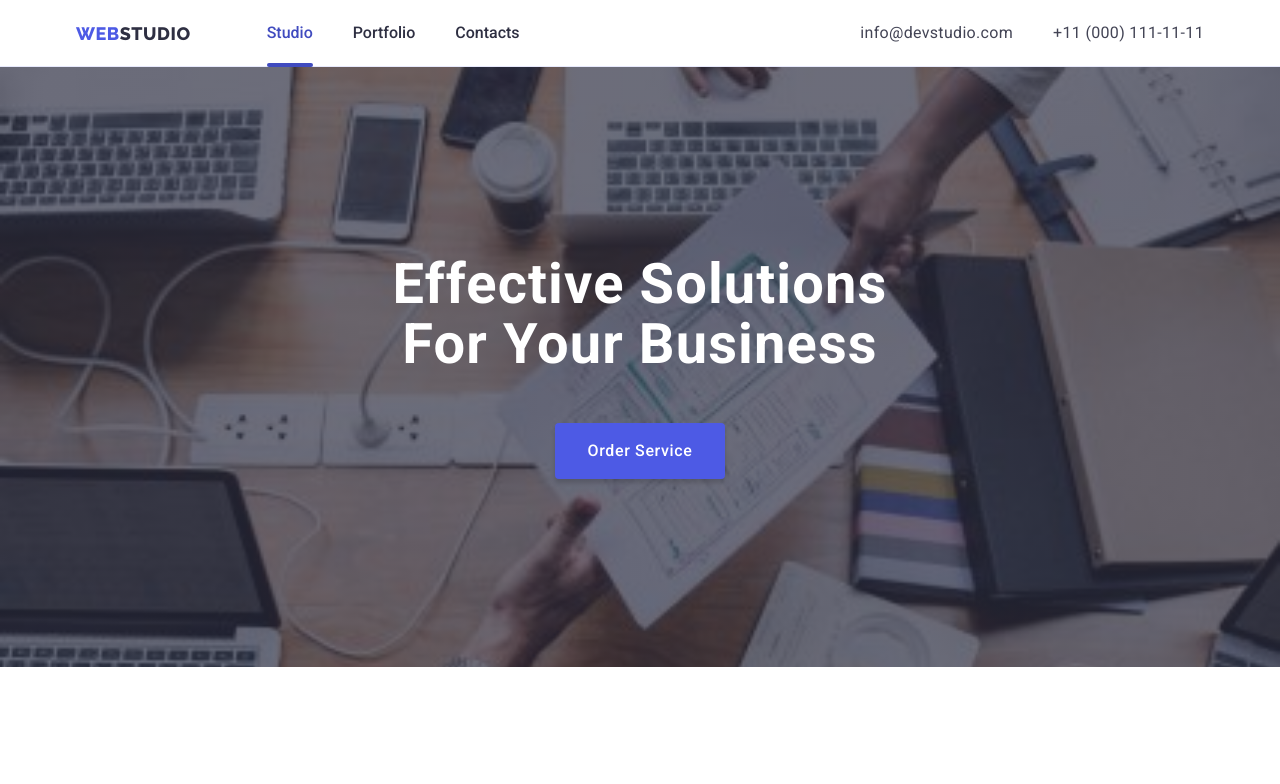
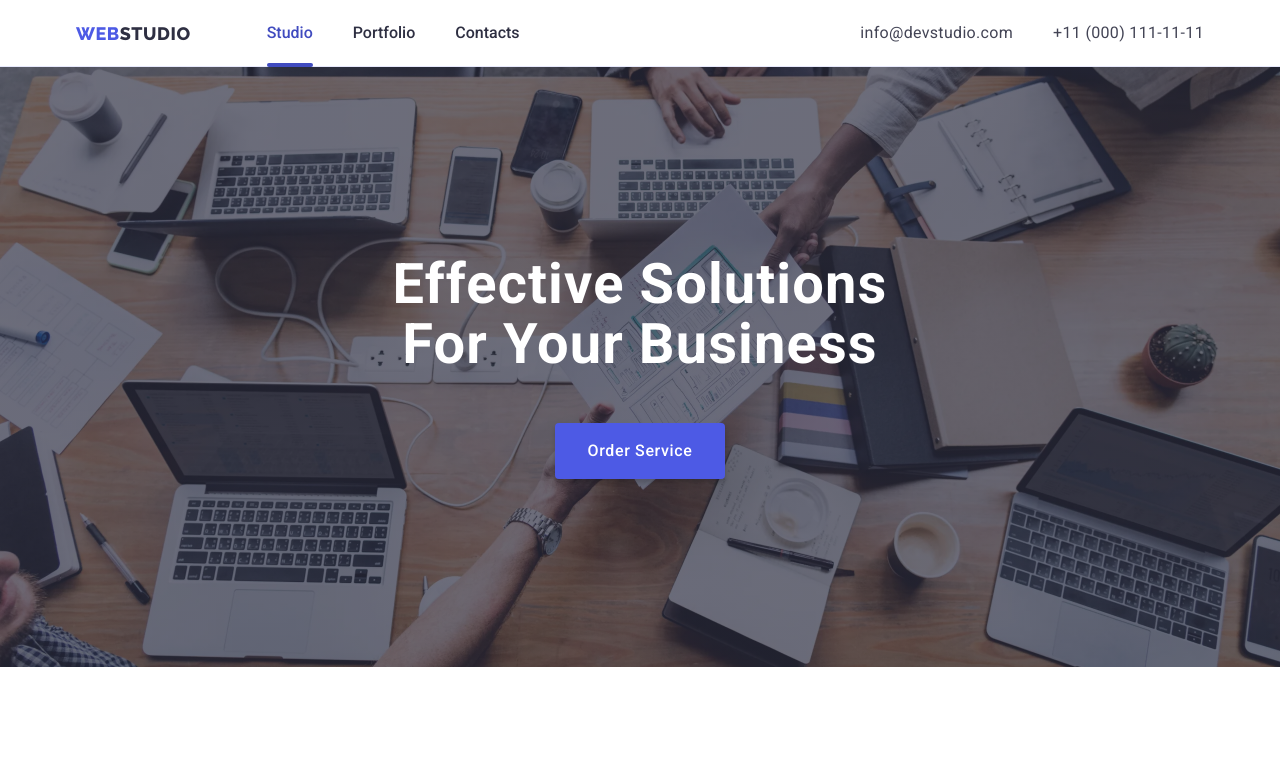
Before and after one commit to IrynaDidkivska/goit-markup-hw-07, a plain HTML site: page index.html in a window 1280 px wide. Shown: the top 784 px of the page. Drawn offline with nearby package versions, Linux system fonts and the light colour scheme.

Commit message:
add hero bgi

```diff
--- a/css/styles.css
+++ b/css/styles.css
@@ -373,6 +373,7 @@ ol {
   max-width: 1440px;
   margin-left: auto;
   margin-right: auto;
+
   background-image: linear-gradient(rgba(46, 47, 66, 0.7), rgba(46, 47, 66, 0.7)),
     url(../images/hero-mb.jpg);
   background-size: cover;
@@ -380,16 +381,119 @@ ol {
   background-repeat: no-repeat;
   background-color: rgba(46, 47, 66, 0.7);
 
-  background-image: -webkit-gradient(linear-gradient(rgba(46, 47, 66, 0.7), rgba(46, 47, 66, 0.7))),
+  background-image: -webkit-gradient(
+      linear,
+      left top,
+      left bottom,
+      color-stop(0%, rgba(46, 47, 66, 0.7)),
+      color-stop(100%, rgba(46, 47, 66, 0.7))
+    ),
     -webkit-image-set(url(../images/hero-mb.webp) 1x);
   background-size: cover;
   background-position: center;
   background-repeat: no-repeat;
+
+  background-image: linear-gradient(rgba(46, 47, 66, 0.7), rgba(46, 47, 66, 0.7)),
+    url(../images/hero-mb@2x.jpg);
+  background-size: cover;
+  background-position: center;
+  background-repeat: no-repeat;
+  background-color: rgba(46, 47, 66, 0.7);
+
+  background-image: -webkit-gradient(
+      linear,
+      left top,
+      left bottom,
+      color-stop(0%, rgba(46, 47, 66, 0.7)),
+      color-stop(100%, rgba(46, 47, 66, 0.7))
+    ),
+    -webkit-image-set(url(../images/hero-mb@2x.webp) 2x);
+  background-size: cover;
+  background-position: center;
+  background-repeat: no-repeat;
+}
+@media screen and (min-width: 768px) {
+  .overlay {
+    background-image: linear-gradient(rgba(46, 47, 66, 0.7), rgba(46, 47, 66, 0.7)),
+      url(../images/hero-tb.jpg);
+    background-size: cover;
+    background-position: center;
+    background-repeat: no-repeat;
+    background-color: rgba(46, 47, 66, 0.7);
+
+    background-image: -webkit-gradient(
+        linear,
+        left top,
+        left bottom,
+        color-stop(0%, rgba(46, 47, 66, 0.7)),
+        color-stop(100%, rgba(46, 47, 66, 0.7))
+      ),
+      -webkit-image-set(url(../images/hero-tb.webp) 1x);
+    background-size: cover;
+    background-position: center;
+    background-repeat: no-repeat;
+
+    background-image: linear-gradient(rgba(46, 47, 66, 0.7), rgba(46, 47, 66, 0.7)),
+      url(../images/hero-tb@2x.jpg);
+    background-size: cover;
+    background-position: center;
+    background-repeat: no-repeat;
+    background-color: rgba(46, 47, 66, 0.7);
+
+    background-image: -webkit-gradient(
+        linear,
+        left top,
+        left bottom,
+        color-stop(0%, rgba(46, 47, 66, 0.7)),
+        color-stop(100%, rgba(46, 47, 66, 0.7))
+      ),
+      -webkit-image-set(url(../images/hero-tb@2x.webp) 2x);
+    background-size: cover;
+    background-position: center;
+    background-repeat: no-repeat;
+  }
 }
 
 @media screen and (min-width: 1158px) {
   .overlay {
     height: 600px;
+    background-image: linear-gradient(rgba(46, 47, 66, 0.7), rgba(46, 47, 66, 0.7)),
+      url(../images/hero-dt.jpg);
+    background-size: cover;
+    background-position: center;
+    background-repeat: no-repeat;
+    background-color: rgba(46, 47, 66, 0.7);
+
+    background-image: -webkit-gradient(
+        linear,
+        left top,
+        left bottom,
+        color-stop(0%, rgba(46, 47, 66, 0.7)),
+        color-stop(100%, rgba(46, 47, 66, 0.7))
+      ),
+      -webkit-image-set(url(../images/hero-dt.webp) 1x);
+    background-size: cover;
+    background-position: center;
+    background-repeat: no-repeat;
+
+    background-image: linear-gradient(rgba(46, 47, 66, 0.7), rgba(46, 47, 66, 0.7)),
+      url(../images/hero-dt@2x.jpg);
+    background-size: cover;
+    background-position: center;
+    background-repeat: no-repeat;
+    background-color: rgba(46, 47, 66, 0.7);
+
+    background-image: -webkit-gradient(
+        linear,
+        left top,
+        left bottom,
+        color-stop(0%, rgba(46, 47, 66, 0.7)),
+        color-stop(100%, rgba(46, 47, 66, 0.7))
+      ),
+      -webkit-image-set(url(../images/hero-dt@2x.webp) 2x);
+    background-size: cover;
+    background-position: center;
+    background-repeat: no-repeat;
   }
 }
 .hero-title {
```
Also changed, not shown: 1 other file.
